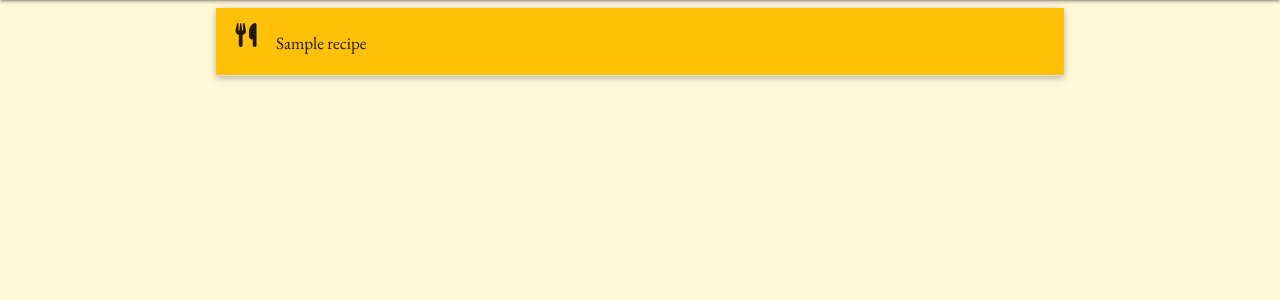
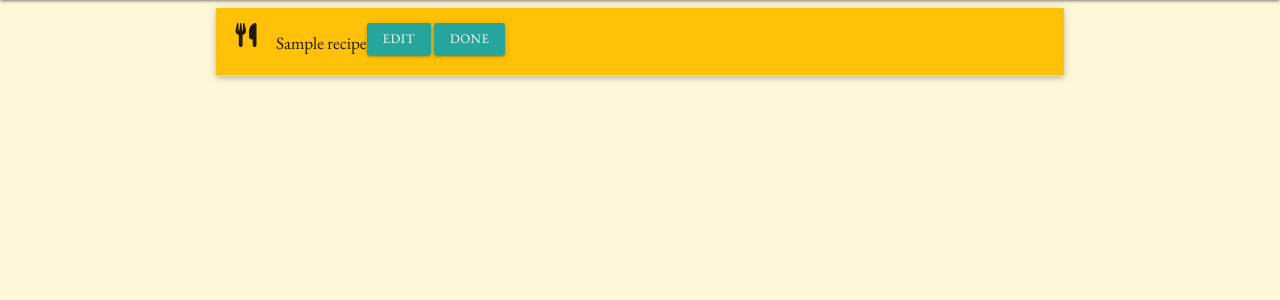
Before and after one commit to Ollie-Judge/le-cuire, a Flask app: page /get_recipes in a window 1280 px wide. Shown: the part 64-364 px from the top of the page. Run offline with Flask 2, Linux system fonts and the light colour scheme; a database or web service that is not in the repository returns one stand-in record (values such as "Sample title"); some libraries are stand-ins or nearby versions.

Commit message:
put collapsed popout icons, buttons and titles in sepereate divs to style them

```diff
--- a/templates/recipes.html
+++ b/templates/recipes.html
@@ -2,12 +2,20 @@
 {% block content %}
 
 
-    <ul class="collapsible popout">
+    <ul class="collapsible popout recipe-popout">
         {% for recipe in recipes %}
             <li>
-                <div class="collapsible-header amber">
-                    <i class="fas fa-utensils tooltipped" data-position="left" data-tooltip="Click here to reveal a delicious recipe"></i>
-                    <h6>{{ recipe.recipe_name }}</h6>
+                <div class="collapsible-header amber col s6 offset-s6">
+                    <div class="icon">
+                        <i class="fas fa-utensils tooltipped col s1" data-position="left" data-tooltip="Click here to reveal a delicious recipe"></i>
+                    </div>
+                    <div class="recipeTitle">
+                        <h6>{{ recipe.recipe_name }}</h6>
+                    </div>
+                    <div class="btn-div">
+                        <a href="" class="btn-small">Edit</a>
+                        <a href="" class="btn-small">Done</a>
+                    </div>
                 </div>
                 <div class="collapsible-body">
                     <h6>Recipe Type:</h6>
```
